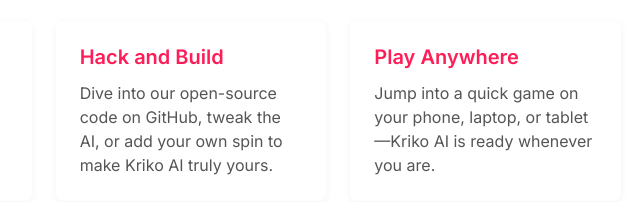
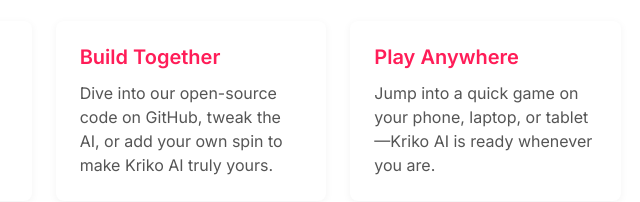
Before and after one commit to Elitsuv/Kriko-AI, a plain HTML site: page index.html in a window 1280 px wide. Shown: the part 587-789 px from the top of the page, 449-1089 px from the left. Drawn offline with Linux system fonts and the light colour scheme.

Commit message:
minor change

```diff
--- a/index.html
+++ b/index.html
@@ -364,7 +364,7 @@
         </p>
       </div>
       <div class="highlight-card">
-        <h3>Hack and Build</h3>
+        <h3>Build Together</h3>
         <p>
           Dive into our open-source code on GitHub, tweak the AI, or add your own spin to make Kriko AI truly yours.
         </p>
```
